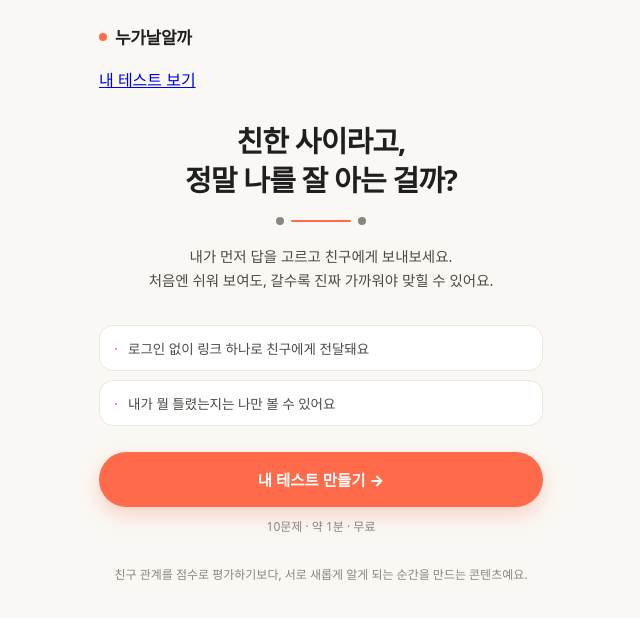
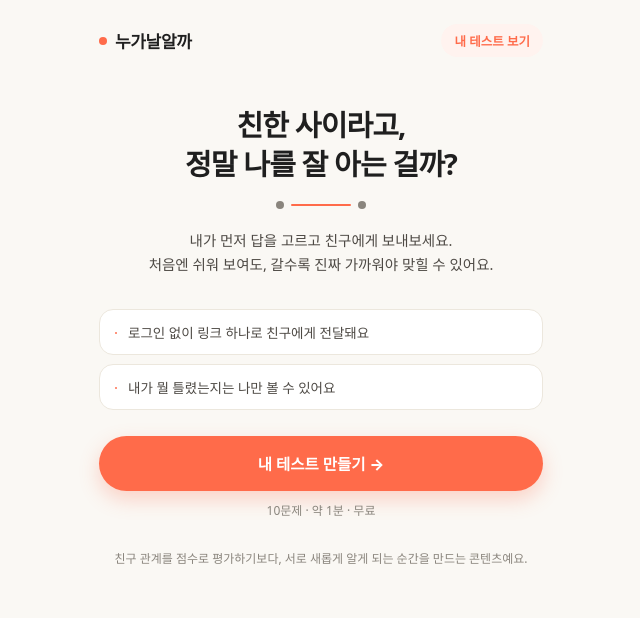
Before and after one commit to chanho-12345/myeotdoya, a website: page index.html in a window 1280 px wide. Shown: the whole page, without its empty margins (319-959 px from the left). Drawn offline with Linux system fonts and the light colour scheme; a web font is replaced by a local one.

Commit message:
Update style.css

```diff
--- a/style.css
+++ b/style.css
@@ -46,6 +46,7 @@ body.depth-3 { background: var(--bg-depth-3); }
   min-height: 100vh;
 }
 
+.brand-row { display: flex; align-items: center; justify-content: space-between; margin-bottom: 18px; }
 .brand {
   display: flex;
   align-items: center;
@@ -53,12 +54,16 @@ body.depth-3 { background: var(--bg-depth-3); }
   font-weight: 800;
   font-size: 17px;
   letter-spacing: -0.02em;
-  margin-bottom: 18px;
   color: var(--ink);
 }
 .brand .dot {
   width: 8px; height: 8px; border-radius: 50%;
   background: var(--pink);
+}
+.mytests-pill {
+  font-size: 12.5px; font-weight: 700; color: var(--pink);
+  background: var(--pink-tint); padding: 7px 13px; border-radius: 999px;
+  text-decoration: none; flex-shrink: 0;
 }
 
 .hero {
```
